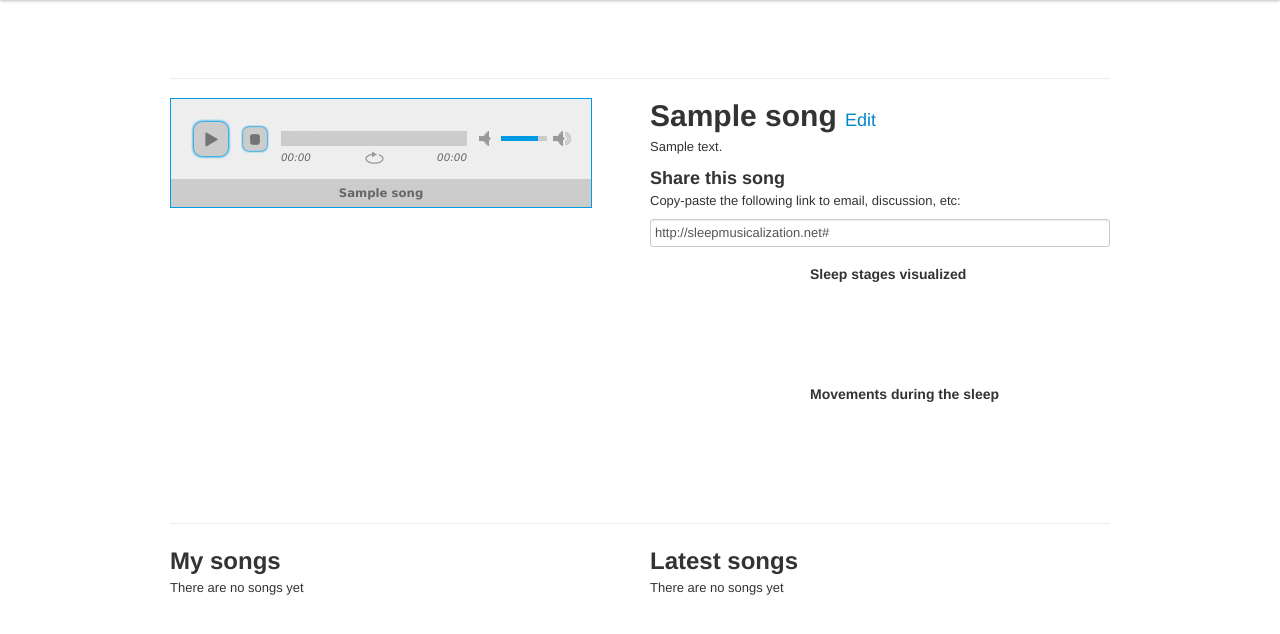
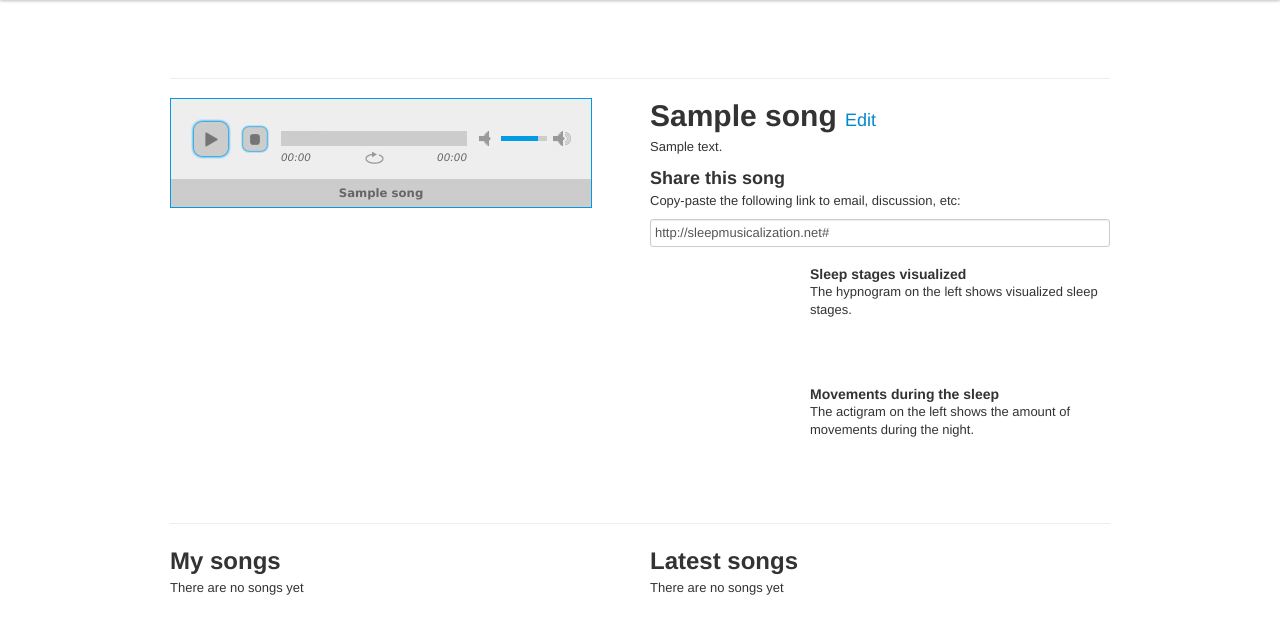
Before and after one commit to jpaalasm/sleep-musicalization-web, a Django app: template webapp/templates/dreamsapp/song.html in a window 1280 px wide. Shown: the part 40-674 px from the top of the page. Run offline with Django 3.2, Linux system fonts and the light colour scheme; the template is opened without the code that fills it: most values are stand-ins (such as "Sample title", 1, 10 or a date in 2020); some libraries are stand-ins or nearby versions.

Commit message:
Add short explanations of visuals

```diff
--- a/webapp/templates/dreamsapp/song.html
+++ b/webapp/templates/dreamsapp/song.html
@@ -170,6 +170,7 @@
 	</div>
 	<div class="span4">
 	  <h4>Sleep stages visualized</h4>
+	  <p>The hypnogram on the left shows visualized sleep stages.
 	</div>
   </div>
   <div class="row">
@@ -179,6 +180,7 @@
 
     <div class="span4">
        <h4>Movements during the sleep</h4>
+       <p>The actigram on the left shows the amount of movements during the night.
     </div>
   </div>
   {% endif %}
```
